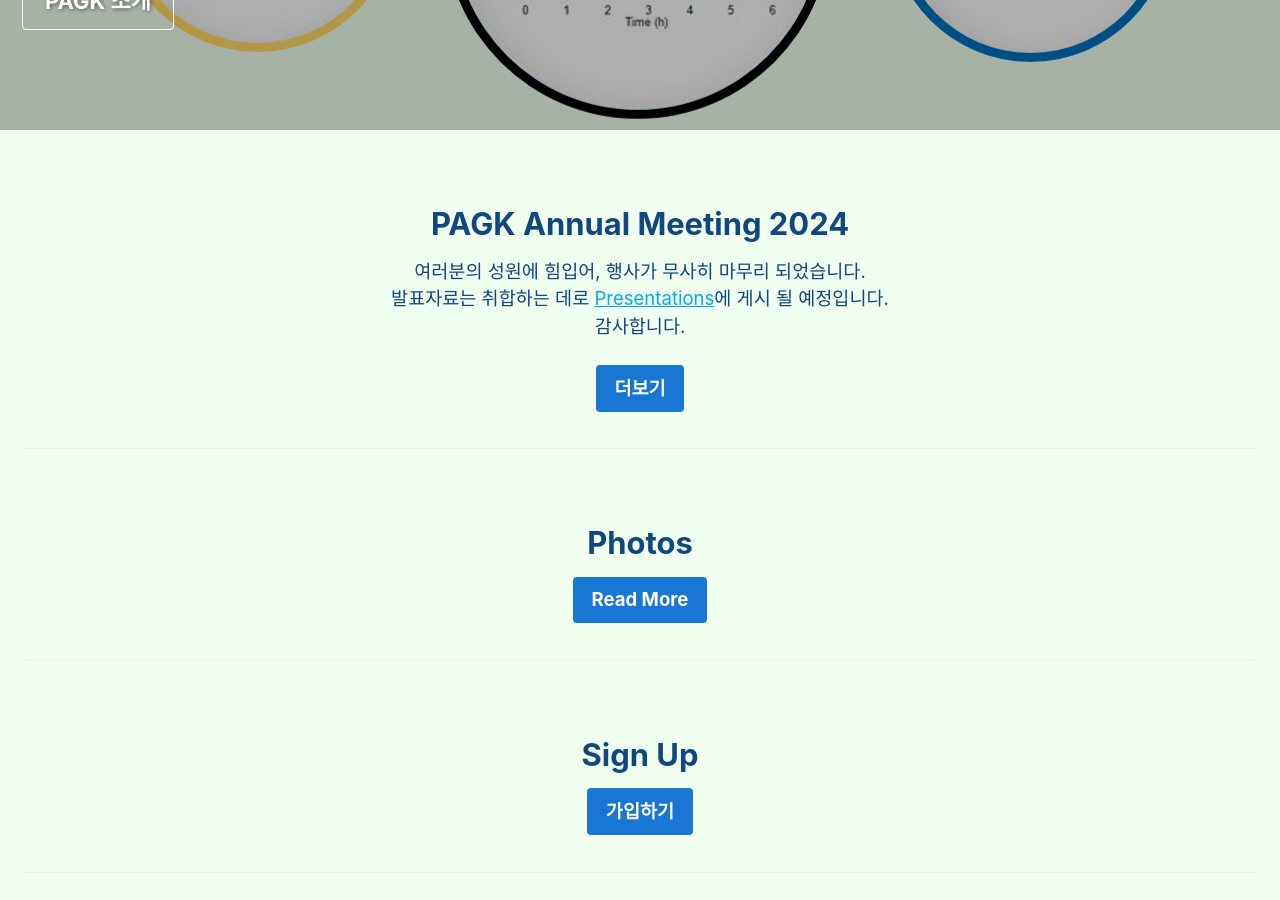
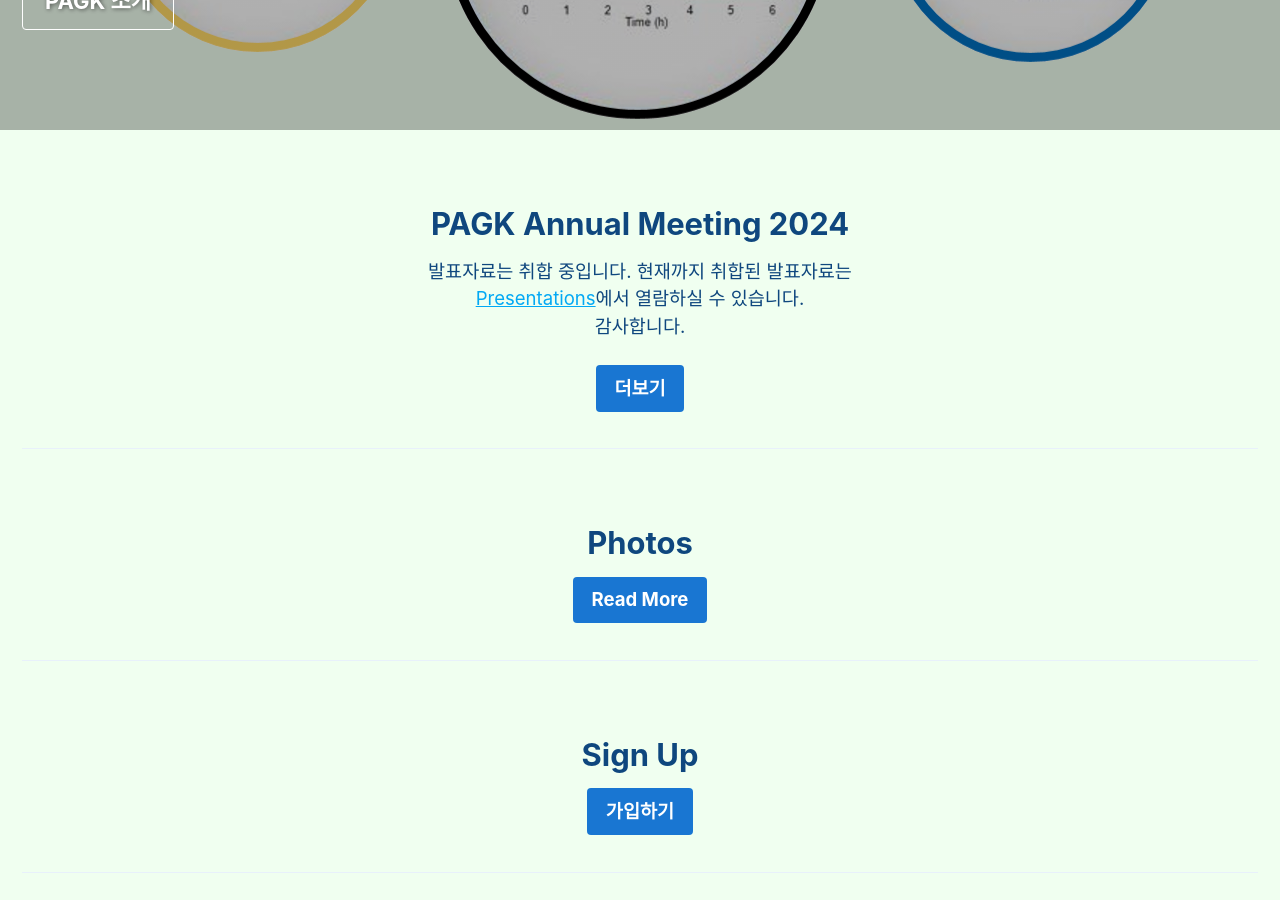
Before and after one commit to pagkkr/pagkkr.github.io, a Jekyll site: the page built from index.md, in a window 1280 px wide and 900 px high, scrolled down 391 px. Built offline with Jekyll 4.4.1, drawn with Linux system fonts in a browser that asks for light colours; cached includes are drawn as plain includes.

Commit message:
Update index.md

```diff
--- a/index.md
+++ b/index.md
@@ -24,7 +24,7 @@ top:
   - image_path_temp: "/assets/annual-meeting/pagk-annual-meeting-2023.png"
     alt: "annual meeting"
     title: "PAGK Annual Meeting 2024"
-    excerpt: '여러분의 성원에 힘입어, 행사가 무사히 마무리 되었습니다.<br>발표자료는 취합하는 데로 <a href="https://pagk.kr/presentations">Presentations</a>에 게시 될 예정입니다.<br>감사합니다.'
+    excerpt: '발표자료는 취합 중입니다. 현재까지 취합된 발표자료는 <br> <a href="https://pagk.kr/presentations">Presentations</a>에서 열람하실 수 있습니다. <br>감사합니다.'
     url: "/posts/2024-09-19-annual-meeting"
     btn_label: "더보기"
     btn_class: "btn--primary"
```
